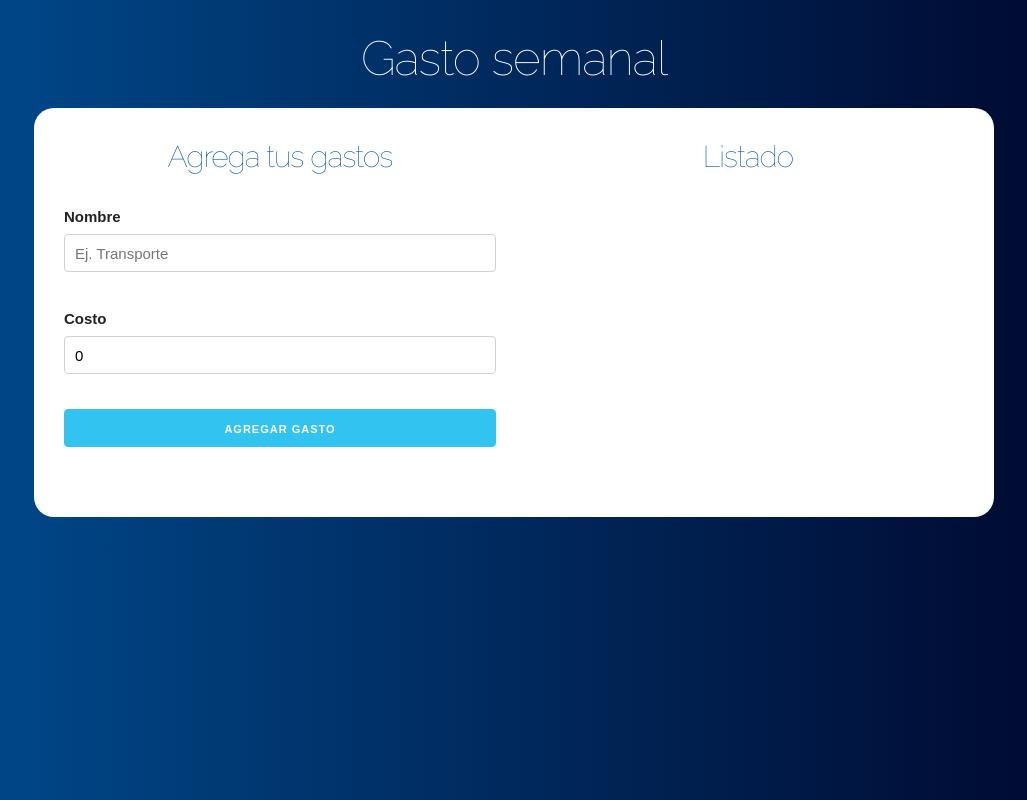
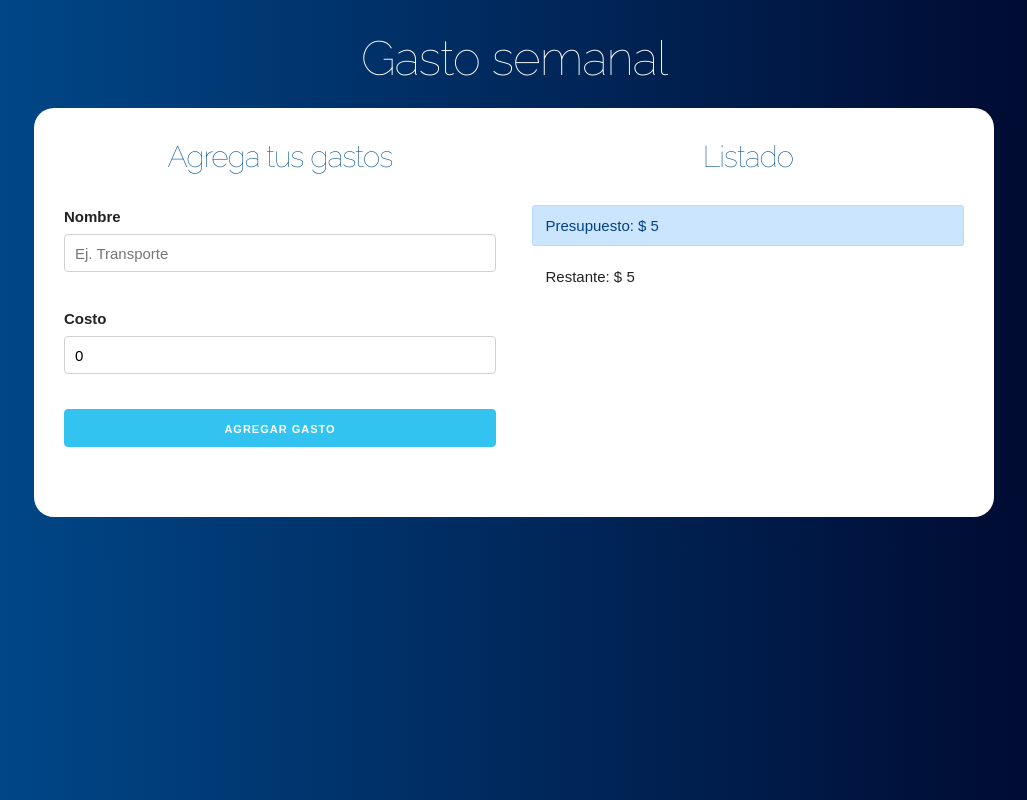
Before and after one commit to PabloFernandez-Git/Control-de-Presupuesto, a React (Create React App) app: page / in a window 1280 px wide. Both pictures are taken after typing "5" into the empty fields and a click on the input "Definir presupuesto". Shown: the whole page, without its empty margins (126-1153 px from the left). Built offline with nearby package versions, Linux system fonts and the light colour scheme.

Commit message:
Creando el Componente que mostrará el Presupuesto y el Restante

```diff
--- a/src/App.js
+++ b/src/App.js
@@ -2,6 +2,7 @@
 import Pregunta from './components/Pregunta'
 import Formulario from './components/Formulario'
 import Listado from './components/Listado'
+import ControlPresupuesto from './components/ControlPresupuesto'
 
 
 function App() {
@@ -47,6 +48,11 @@
               <Listado
                 gastos={gastos}
               />
+
+              <ControlPresupuesto
+                presupuesto={presupuesto}
+                restante={restante}
+              />
             </div>
           </div>
           )
--- /dev/null
+++ b/src/components/ControlPresupuesto.jsx
@@ -0,0 +1,16 @@
+import React, { Fragment } from 'react';
+
+const ControlPresupuesto = ({presupuesto, restante}) => {
+    return (
+        <Fragment>
+            <div className="alert alert-primary">
+                Presupuesto: $ {presupuesto}
+            </div>
+            <div className="alert">
+                Restante: $ {restante}
+            </div>
+        </Fragment>
+    );
+}
+
+export default ControlPresupuesto;
```
